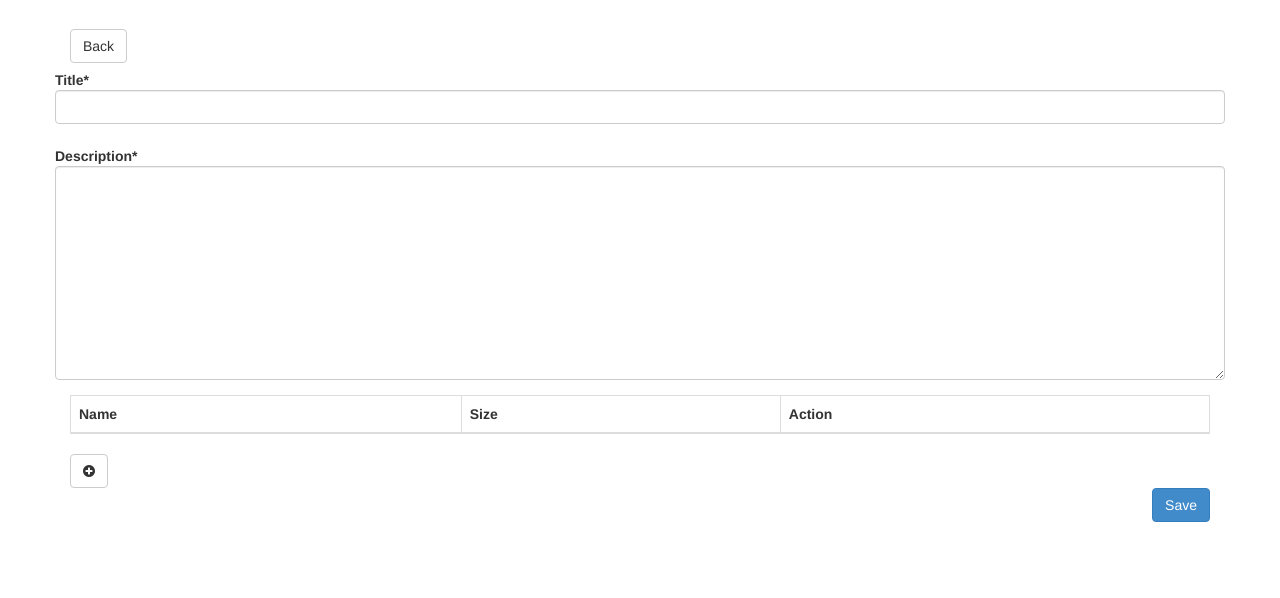
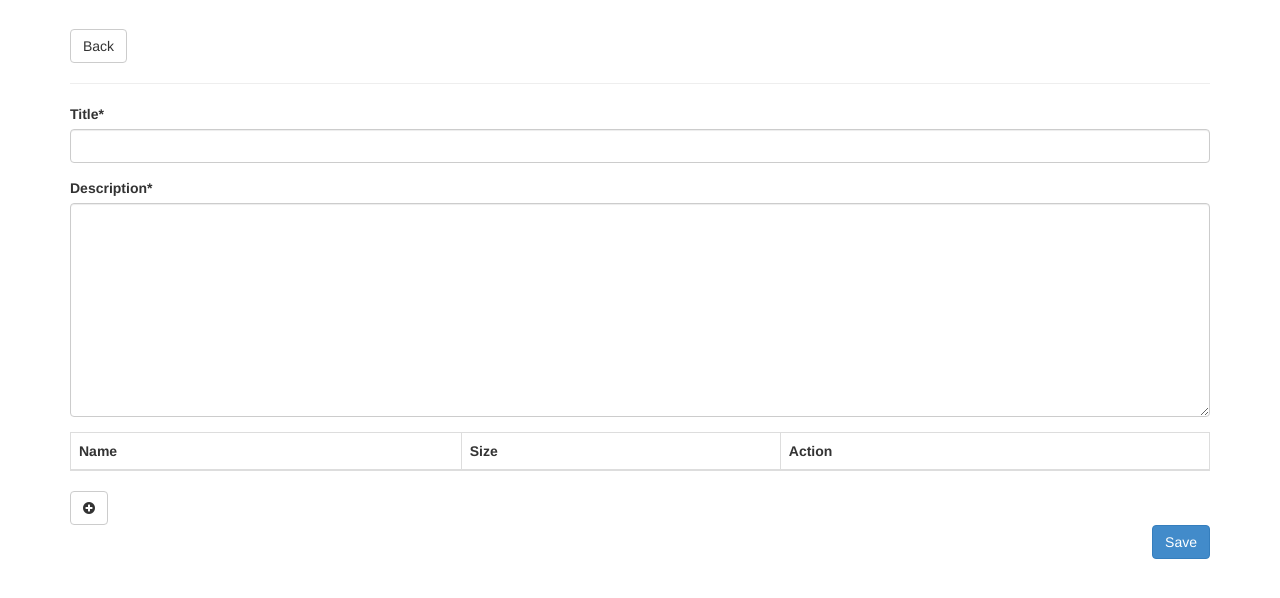
Before and after one commit to datalogisk-fagraad/dikultur, a Django app: page /resources/create/ in a window 1280 px wide. Shown: the part 51-649 px from the top of the page. Run offline with Django 3.2, Linux system fonts and the light colour scheme; the visitor is signed in with stand-in values (Sample User, id 1); lists and menus that the app fills with data are empty; some libraries are stand-ins or nearby versions.

Commit message:
Minor template work

```diff
--- a/apps/events/templates/events/event_form.html
+++ b/apps/events/templates/events/event_form.html
@@ -10,6 +10,8 @@
   {% url 'events:list' %}
   {% endif %}
   " class="btn btn-default">Back</a>
+
+  <hr />
 
   {% crispy form %}
 
--- a/apps/resources/templates/resources/base.html
+++ b/apps/resources/templates/resources/base.html
@@ -1 +1,9 @@
 {% extends 'base.html' %}
+
+{% block base_content %}
+  <div class="row">
+    <div class="col-sm-12">
+      {% block content %}{% endblock %}
+    </div>
+  </div>
+{% endblock %}
--- a/apps/resources/templates/resources/resource_form.html
+++ b/apps/resources/templates/resources/resource_form.html
@@ -10,8 +10,9 @@
   {% url 'resources:list' %}
   {% endif %}
   " class="btn btn-default">Back</a>
+  <hr />
 
-  <form class="form-horizontal" method="post" enctype="multipart/form-data">{% csrf_token %}
+  <form class="form" method="post" enctype="multipart/form-data">{% csrf_token %}
     {{ form|crispy }}
 
     <table id="files" class="table table-bordered">
--- a/dikultur/templates/base.html
+++ b/dikultur/templates/base.html
@@ -53,8 +53,7 @@
 </div>
 
 <div class="container" style="margin-top: 80px">
-  {% block content %}
-  {% endblock %}
+  {% block base_content %}{% endblock %}
 </div>
 
 <script src="{% static 'js/jquery-2.1.1.min.js' %}"></script>
```
Also changed, not shown: apps/events/templates/events/base.html (+8 -0 lines).
